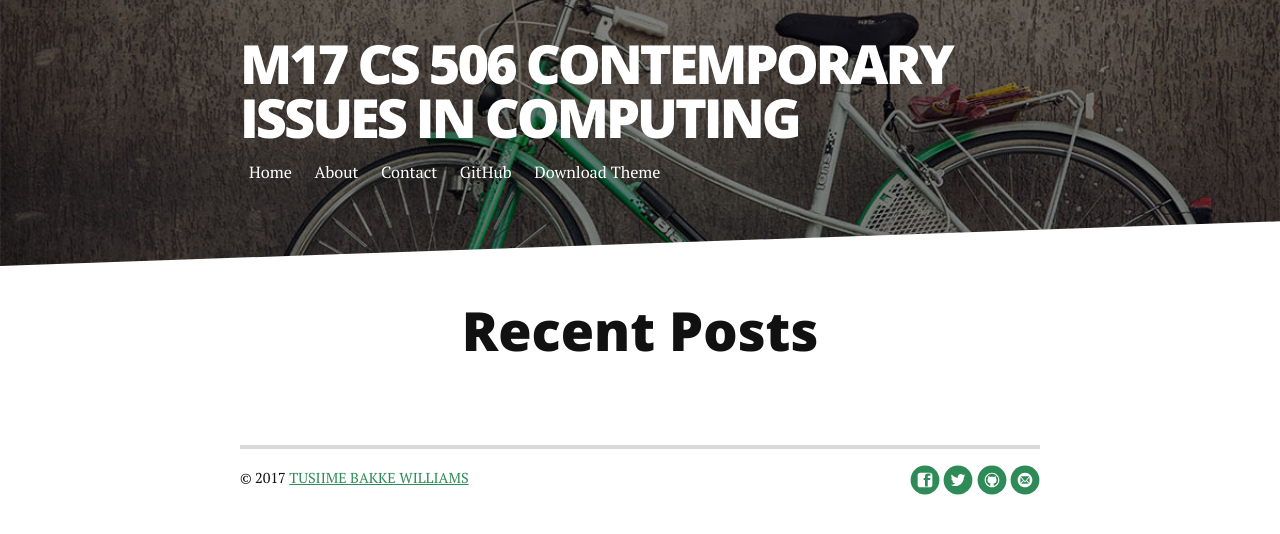
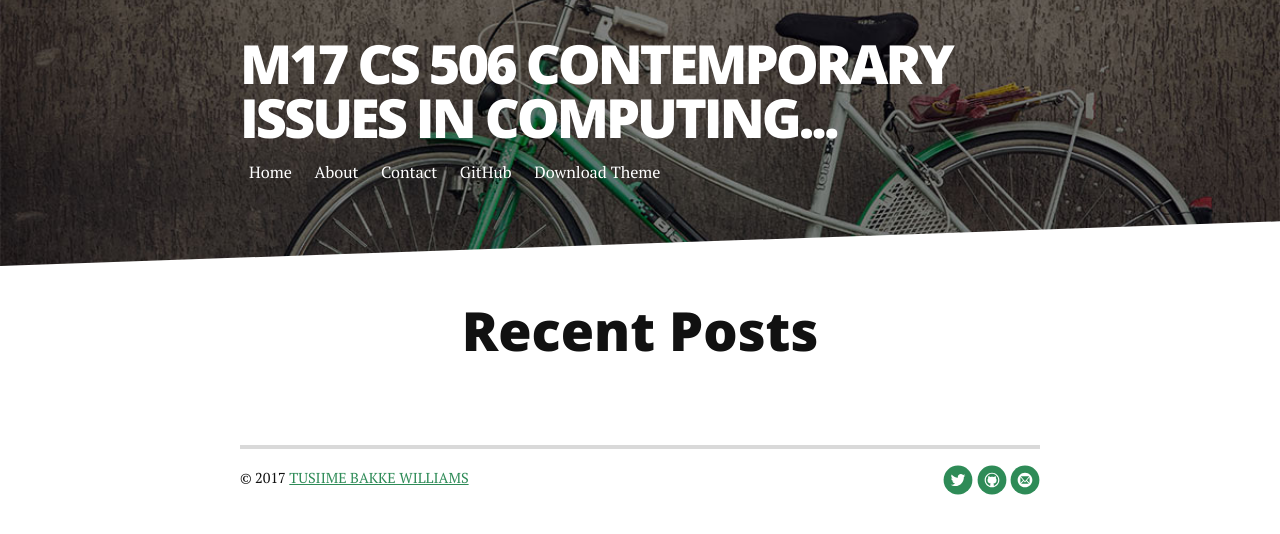
Before and after one commit to tuba-willis/tuba-willis.github.io, a Jekyll site: the page built from index.html, in a window 1280 px wide. Shown: the top 534 px of the page. Built offline with Jekyll 4.4.1, drawn with Linux system fonts in a browser that asks for light colours; nearby versions of some CDN libraries; the list of posts is cut into pages by our own code; some of the changed lines change nothing that is shown.

Commit message:
Update _config.yml

```diff
--- a/_config.yml
+++ b/_config.yml
@@ -1,5 +1,5 @@
-title: M17 CS 506 Contemporary issues in computing
-description: Long Form Jekyll theme built with SASS / COMPASS / SUSY
+title: M17 CS 506 Contemporary issues in computing...
+description: Hello, I am TUSIIME B WILLIAMS(MAY17/COMP/005U), a Masters student at UTAMU, Uganda .
 
 url: http://brianmaierjr.github.com/long-haul
 baseurl: ""
@@ -20,9 +20,10 @@
    url: /contact
 
 social:
-   github: brianmaierjr
-   twitter: brianmaierjr
-   facebook: brianmaierjr
-   email: brimaidesigns@gmail.com
+   github: tuba-willis
+   twitter: tubawillis
+   facebook:
+   linkedin: Tusiime B Williams
+   email: tubawillis@gmail.com
 
 google_analytics: "UA-58263416-1"
```
